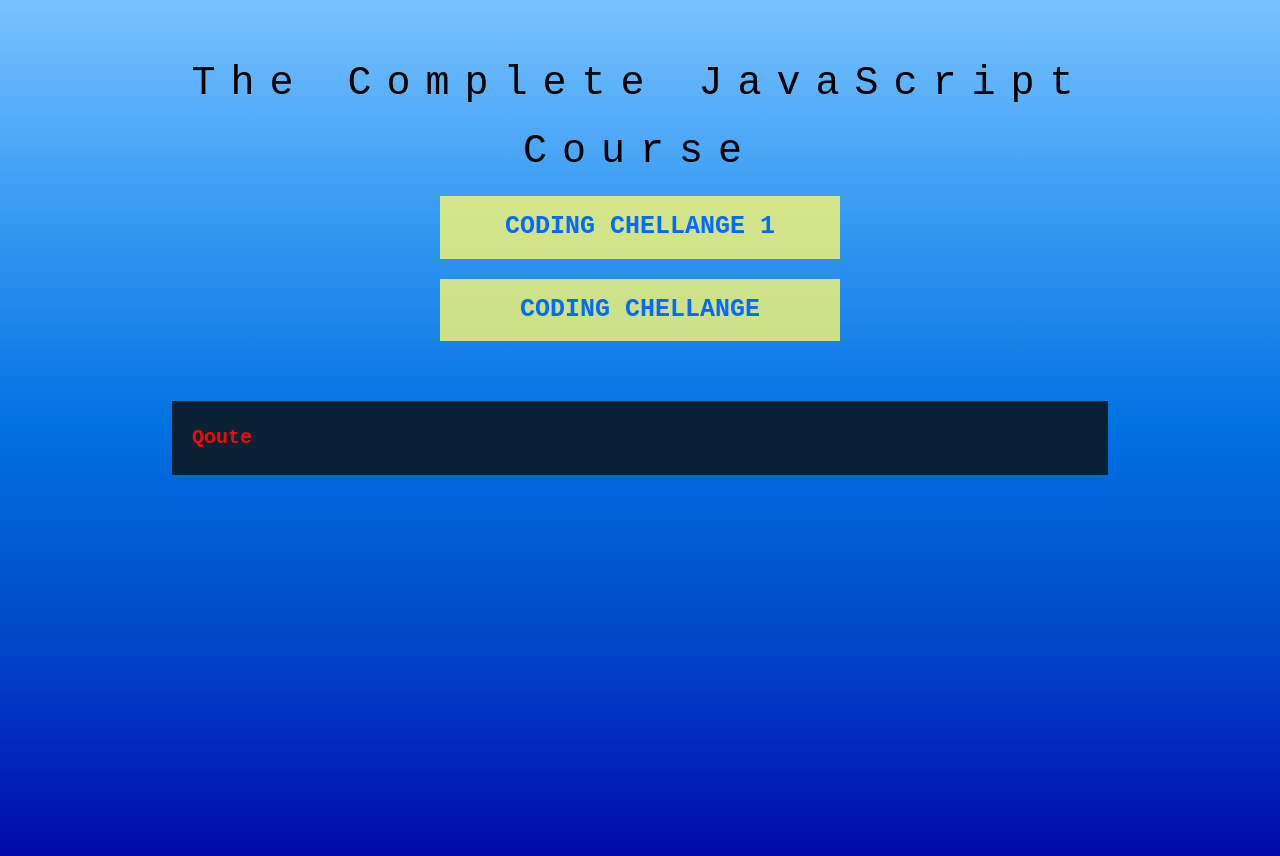
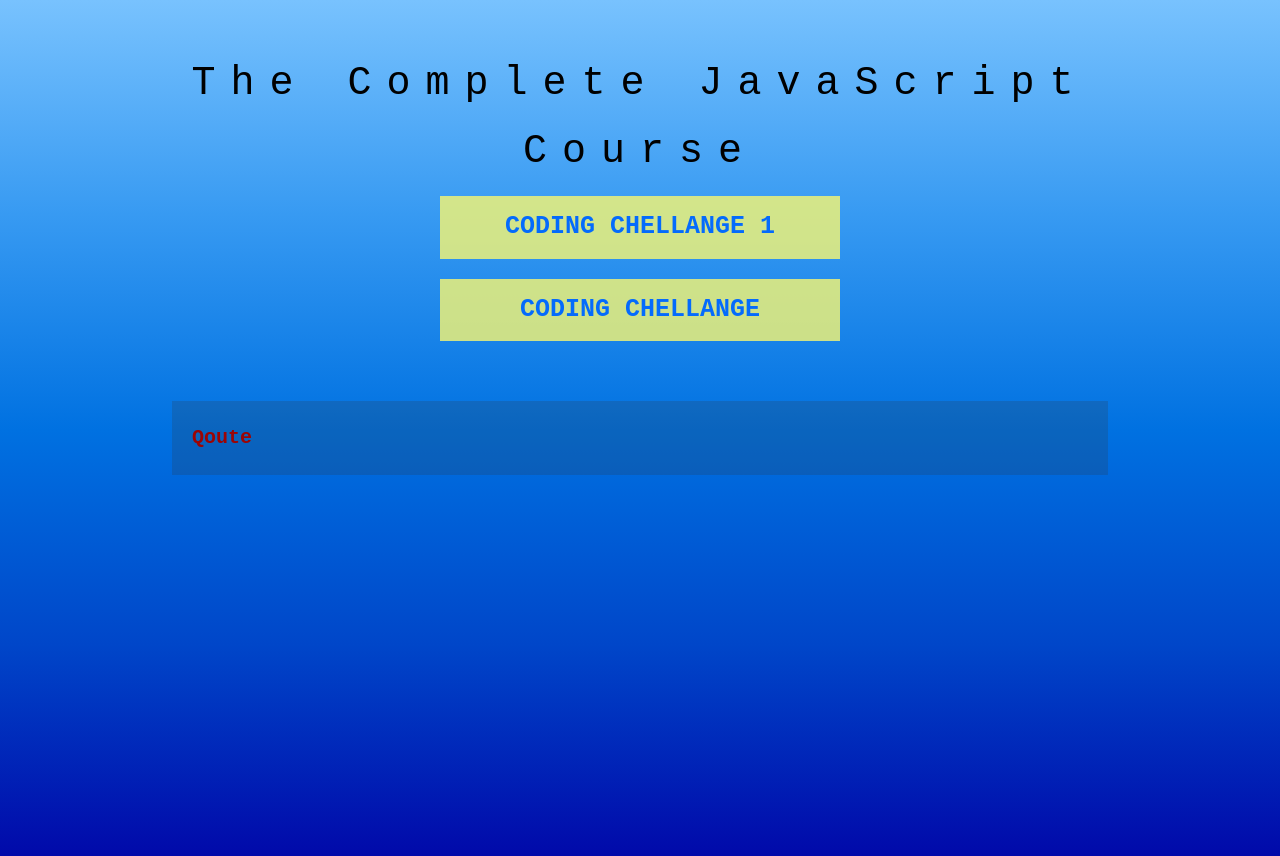
Before and after one commit to VitaliiLynnyk/CompleteJSCourse, a website: page index.html in a window 1280 px wide. Drawn offline with Linux system fonts and the light colour scheme; no server answers.

Commit message:
Added opacity to qoute background

```diff
--- a/sass/pages/_index.scss
+++ b/sass/pages/_index.scss
@@ -63,11 +63,11 @@ body {
 }
 
 .qoute_containter {
-  background-color: #082234;
+  background-color: rgba(#333, 0.2);
   padding: 2rem;
 
   h2 {
-    color: #fc0404;
+    color: #9c0404;
   }
 
   p {
```
Also changed, not shown: css/style.css.
